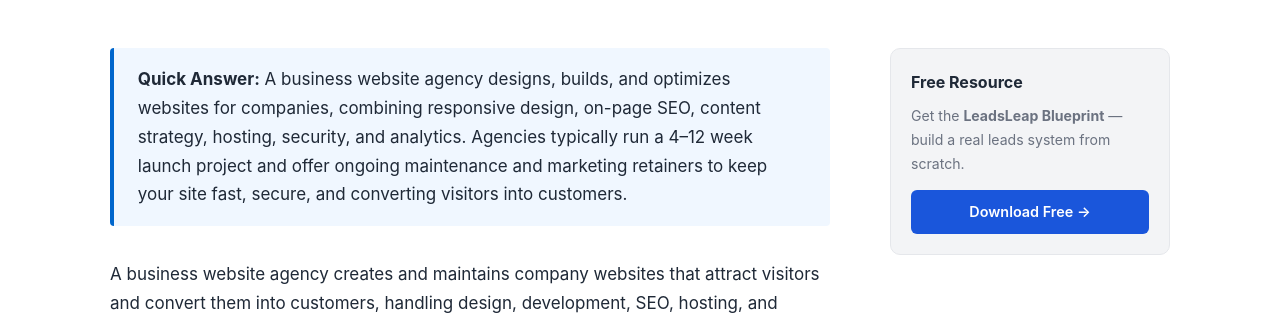
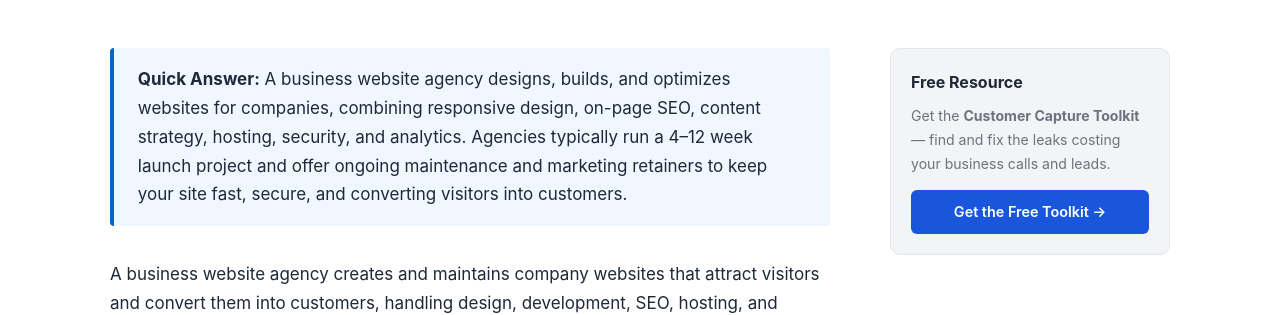
Before and after one commit to jredmonson/jredmonson.github.io, a Jekyll site: the page built from _posts/2026-10-06-business-website-agency.md, in a window 1280 px wide. Shown: the part 314-629 px from the top of the page. Built offline with Jekyll 4.4.1, drawn with Linux system fonts in a browser that asks for light colours.

Commit message:
Replace LeadsLeap sidebar box with Customer Capture Toolkit

```diff
--- a/_layouts/post.html
+++ b/_layouts/post.html
@@ -117,8 +117,8 @@ layout: default
     <aside class="post-sidebar">
       <div class="sidebar-box">
         <h3>Free Resource</h3>
-        <p>Get the <strong>LeadsLeap Blueprint</strong> — build a real leads system from scratch.</p>
-        <a href="https://llpgpro.com/6jjpsb3w/" class="btn-sidebar" target="_blank" rel="noopener">Download Free →</a>
+        <p>Get the <strong>Customer Capture Toolkit</strong> — find and fix the leaks costing your business calls and leads.</p>
+        <a href="/local-business-customer-capture-toolkit/" class="btn-sidebar">Get the Free Toolkit →</a>
       </div>
     </aside>
 
```
